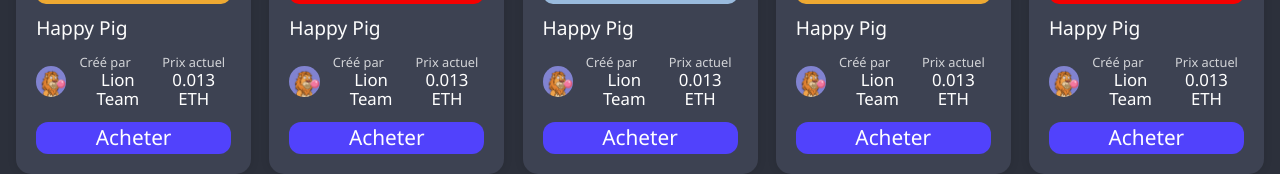
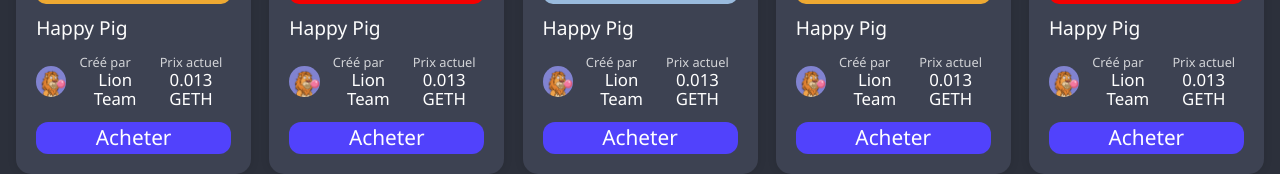
Before and after one commit to Maxime479/NFToons, a React (Create React App) app: page /home in a window 1280 px wide. Shown: the part 735-909 px from the top of the page. Built offline with nearby package versions, Linux system fonts and the light colour scheme; a web font is replaced by a local one.

Commit message:
Correct currency

```diff
--- a/src/js/components/NftCard.js
+++ b/src/js/components/NftCard.js
@@ -34,7 +34,7 @@ const NftCard = (props) => {
 
                         <div>
                             <h6>Prix actuel</h6>
-                            <p>{price} ETH</p>
+                            <p>{price} GETH</p>
                         </div>
                     </div>
                 </div>
```
